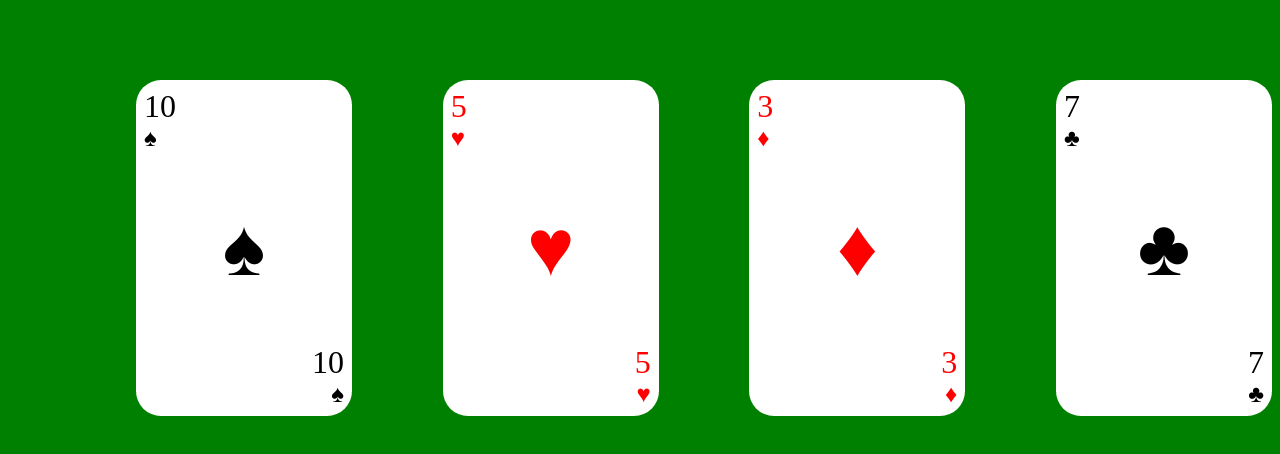
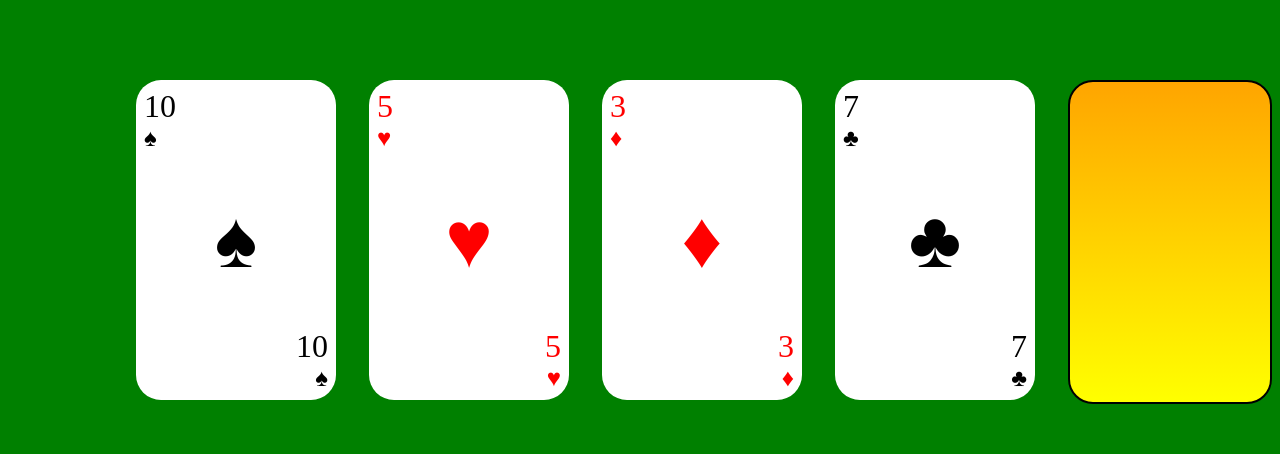
Before and after one commit to IlmariKu/paskahousu, a React app: page / in a window 1280 px wide. Shown: the top 454 px of the page. Built offline with nearby package versions, Linux system fonts and the light colour scheme.

Commit message:
Adding face turned down card

```diff
--- a/src/App.jsx
+++ b/src/App.jsx
@@ -1,6 +1,7 @@
 import * as React from "react";
 import "./index.css";
 import { Card } from "./Card";
+import { CardTurned } from "./CardTurned";
 import styled from "styled-components";
 
 export default () => (
@@ -10,6 +11,7 @@ export default () => (
       <Card suit="heart" number="5"/>
       <Card suit="diamond" number="3"/>
       <Card suit="club" number="7"/>
+      <CardTurned />
       </Cards>
     </>
   );
--- a/src/Card.jsx
+++ b/src/Card.jsx
@@ -48,6 +48,7 @@ const BottomNumber = styled.div`
 const CardArea = styled.div`
   display: flex;
   padding: 0.5em;
+  box-sizing: border-box;
   flex-direction: column;
   justify-content: space-between;
   color: ${(props) =>
--- /dev/null
+++ b/src/CardTurned.jsx
@@ -0,0 +1,24 @@
+import React from 'react';
+import styled from "styled-components";
+
+export function CardTurned(props) {
+    return (
+        <CardArea>
+
+        </CardArea>
+    );
+}
+
+
+const CardArea = styled.div`
+  color: ${(props) =>
+    props.suit == "heart" || props.suit == "diamond" ? "red" : "black"};
+  height: 320px;
+  width: 200px;
+  background: linear-gradient(
+      orange,
+      yellow
+  );
+  border: 2px solid black;
+  border-radius: 25px;
+`;
```
Also changed, not shown: src/circle.png (added).
